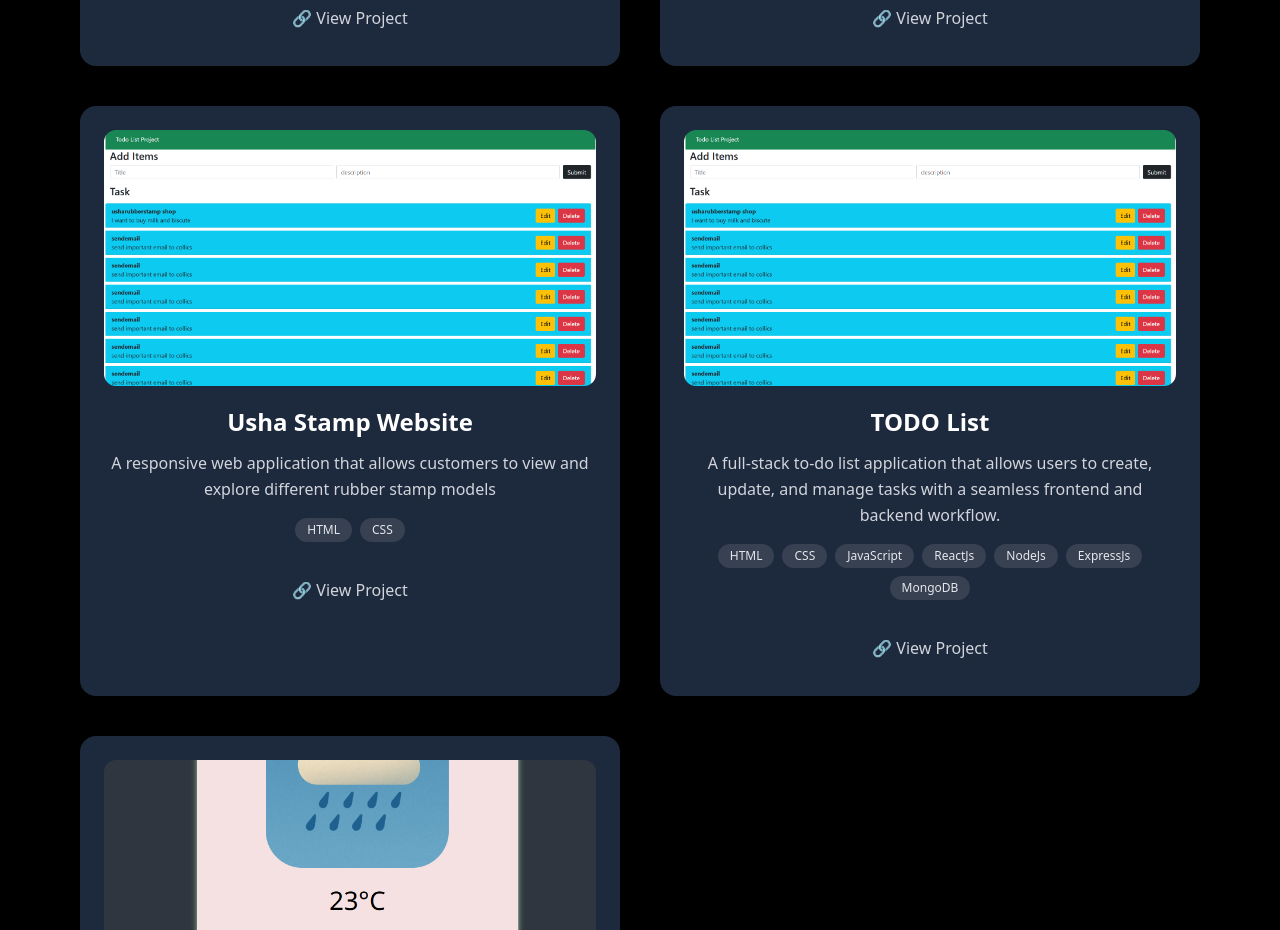
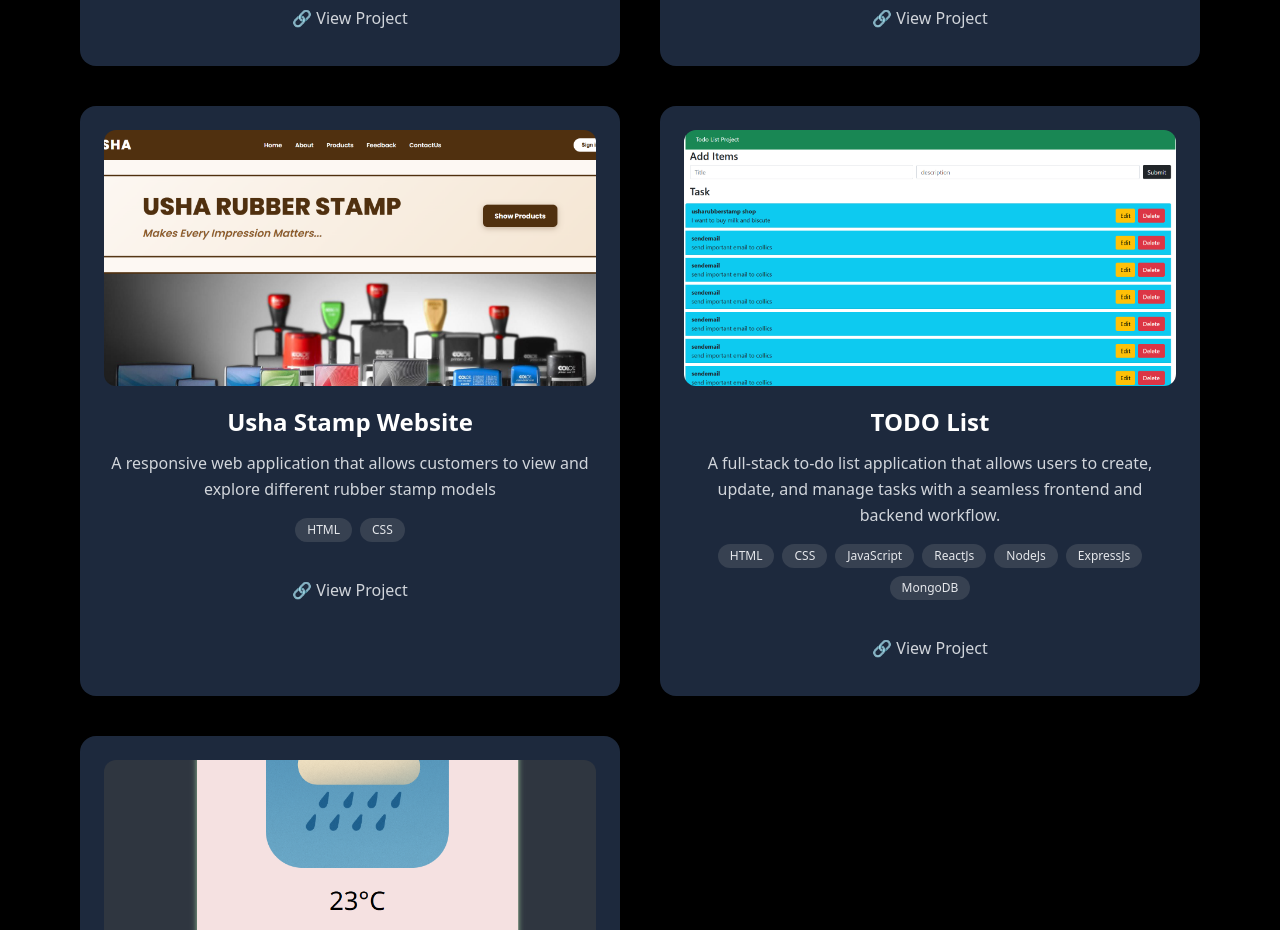
Before and after one commit to Madeshwaran2003/Madesh-Portfolio, a React (Create React App) app: page / in a window 1280 px wide. Shown: the part 2300-3230 px from the top of the page. Built offline with nearby package versions, Linux system fonts and the light colour scheme; a web font is replaced by a local one.

Commit message:
updated rubber stamp project

```diff
--- a/src/data/projects.js
+++ b/src/data/projects.js
@@ -34,7 +34,7 @@ export const projects = [
       "HTML",
       "CSS",
     ],
-    image: "/projects/project2.png",
+    image: "/projects/project5.png",
     link: "https://usharubberstamp.netlify.app/",
   },
   {
```
Also changed, not shown: public/projects/project5.png (added).
